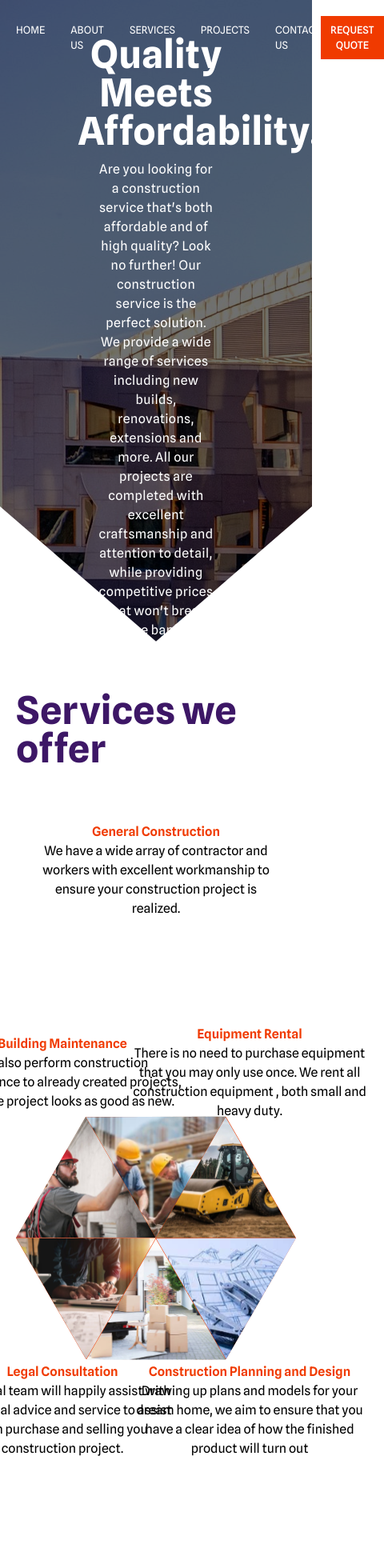
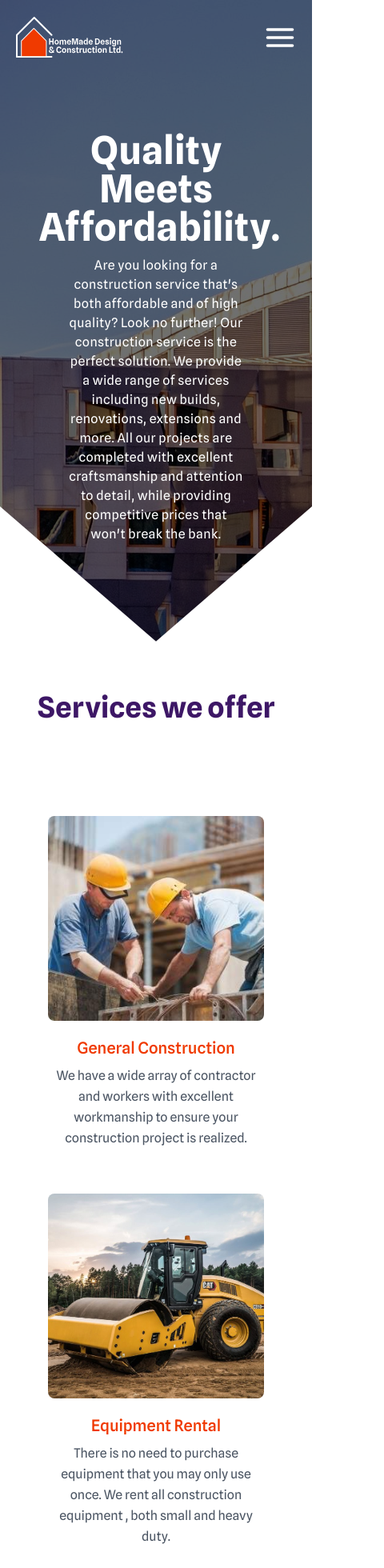
Before and after one commit to aldaineclarke/HMD-Construction, an Angular app: page /home in a window 390 px wide. Shown: the top 1960 px of the page at 80% size, 480 px wide, since content can reach past the window. Built offline with nearby package versions, Linux system fonts and the light colour scheme.

Commit message:
made the testimonial section responsive

```diff
--- a/src/app/Pages/home/home.component.html
+++ b/src/app/Pages/home/home.component.html
@@ -10,13 +10,35 @@
                 <li class="nav__item" title="Projects" routerLink="/home" fragment="projects" ><a class="nav__link">PROJECTS</a></li>
                 <li class="nav__item" title="Contact Us" routerLink="/contact"><a class="nav__link">CONTACT US</a></li>
             </div>
-            <li class="nav__item" title="Request Quote" routerLink="/contact" fragment="quoteSection"><button class="btn btn--secondary">REQUEST QUOTE</button></li>
+            <li class="nav__item cta" title="Request Quote" routerLink="/contact" fragment="quoteSection"><button class="btn btn--secondary">REQUEST QUOTE</button></li>
+            <li class="hamburger" title="Menu Icon" (click)="toggleNav()"><svg width="40" height="40" viewBox="0 0 20 20" fill="none" xmlns="http://www.w3.org/2000/svg">
+                <path d="M2.21271 5H17.7873" stroke="#FFFFFF" stroke-width="1.73051" stroke-linecap="round"/>
+                <path d="M2.21271 10H17.7873" stroke="#FFFFFF" stroke-width="1.73051" stroke-linecap="round"/>
+                <path d="M2.21271 15H17.7873" stroke="#FFFFFF" stroke-width="1.73051" stroke-linecap="round"/>
+                </svg>
+            </li>
         </ul>
+        <div [class]="{'mobile_nav': true, 'active': active}">
+            <span class="close_icon" (click)="toggleNav()">
+                <svg width="40" height="40" viewBox="0 0 40 40" fill="none" xmlns="http://www.w3.org/2000/svg">
+                    <path d="M11.6161 11.6161C12.1043 11.128 12.8957 11.128 13.3839 11.6161L20 18.2322L26.6161 11.6161C27.1043 11.128 27.8957 11.128 28.3839 11.6161C28.872 12.1043 28.872 12.8957 28.3839 13.3839L21.7678 20L28.3839 26.6161C28.872 27.1043 28.872 27.8957 28.3839 28.3839C27.8957 28.872 27.1043 28.872 26.6161 28.3839L20 21.7678L13.3839 28.3839C12.8957 28.872 12.1043 28.872 11.6161 28.3839C11.128 27.8957 11.128 27.1043 11.6161 26.6161L18.2322 20L11.6161 13.3839C11.128 12.8957 11.128 12.1043 11.6161 11.6161Z" fill="white"/>
+                    </svg>
+            </span>
+            <ul class="mobile_nav__group">
+                <li class="mobile_nav__item" title="Home" routerLink="/home"><a class="nav__link">HOME</a></li>
+                <li class="mobile_nav__item" title="About Us" routerLink="/about"><a class="nav__link">ABOUT US</a></li>
+                <li class="mobile_nav__item" title="Services" routerLink="/home" fragment="services"><a class="nav__link">SERVICES</a></li>
+                <li class="mobile_nav__item" title="Projects" routerLink="/home" fragment="projects"><a class="nav__link">PROJECTS</a></li>
+                <li class="mobile_nav__item" title="Contact Us" routerLink="/contact"><a class="nav__link">CONTACT US</a></li>
+                <li class="mobile_nav___item" title="Request Quote"routerLink="/contact" fragment="quoteSection"><button class="btn btn--tertiary">REQUEST QUOTE</button></li>
+
+            </ul>
+        </div>
     </nav>
 </header>
 <section class="hero">
     <div class="constrained flex items-center h-full w-full">
-            <div class="intro text-white z-[3] w-1/2 m-auto text-center">
+            <div class="intro text-white z-[3] w-3/4 m-auto text-center">
 
                 <h1 class="text-5xl font-bold mb-3">Quality Meets
                     Affordability.</h1>
@@ -31,6 +53,22 @@
     <div class="constrained">
 
         <h2 class="heading">Services we offer</h2>
+        <section class="text-gray-600 body-font grid_services">
+            <div class="container px-5 py-24 mx-auto">
+
+              <div class="flex flex-wrap sm:-m-4 -mx-4 -mb-10 -mt-4">
+                <div class="p-4 md:w-1/3 sm:mb-0 mb-6" *ngFor="let service of services">
+                  <div class="rounded-lg h-64 overflow-hidden">
+                    <img alt="content" class="object-cover object-center h-full w-full" [src]="service.img">
+                  </div>
+                  <h2 class="text-xl font-medium title-font text-mainOrange mt-5 text-center">{{service.title}}</h2>
+                  <p class="text-base leading-relaxed mt-2 text-center">{{service.desc}}</p>
+                </div>
+
+
+              </div>
+            </div>
+          </section>
 
         <div class="hexagon">
             <!-- <div class="shards">
@@ -50,7 +88,7 @@
                 <p class="service__desc">There is no need to purchase equipment that you may only use once. We rent all construction equipment , both small and heavy duty.</p>
             </div>
             <div class="service">
-                <p class="service__title">Construction Planning and Design</p>
+                <p class="service__title">Construction Planning & Design</p>
                 <p class="service__desc">Drawing up plans and models for your dream home,
                     we aim to ensure that you have a clear idea of how the finished product will turn out </p>
             </div>
@@ -72,7 +110,7 @@
 </section>
 <section class="statistics">
     <div class="constrained">
-        <div class="statistic">
+        <div class="statistic flex">
             <p class="statistic__num">400+</p>
             <p class="statistic__name">Total Workers</p>
             <p class="statistic__desc">With our large labor force, we are confident to be able to complete your project within the shortest possible timeframe.</p>
@@ -139,8 +177,8 @@
     </div>
 </section>
 <section class="testimonials pl-0 mt-[20vh]">
-    <div class="constrained  grid grid-cols-2">
-        <div class=" w-3/4 relative">
+    <div class="constrained  testimonial_section">
+        <div class="relative head-section">
             <img src="/assets/HMDC/large-home-g6c9303983_1280.jpg" alt="" class="h-screen object-cover">
             <div class="bubbled">
                 <h2 class="heading">Testimonials</h2>
--- a/src/app/Pages/home/home.component.scss
+++ b/src/app/Pages/home/home.component.scss
@@ -31,9 +31,6 @@ header{
     z-index: 3;
     width: 100%;
 
-    nav{
-    }
-
     .nav{
         display:flex;
         width: 100%;
@@ -41,7 +38,7 @@ header{
         align-items: center;
         justify-content: space-between;
         padding: 20px;
-        color: white;
+        @apply text-white ;
     }
     .nav__item-group{
         display:flex;
@@ -69,6 +66,39 @@ header{
 
 }
 
+.hamburger{
+    display:none;
+}
+.mobile_nav{
+    position: absolute;
+    transform: translateX(-100%);
+    transition: 800ms ease-in-out transform;
+    top:0;
+    left:0;
+    right:0;
+    bottom:0;
+
+    z-index: 7;
+    @apply bg-mainPurple h-screen w-screen flex flex-col items-center justify-center text-white text-center gap-2 p-5;
+
+    display:none;
+
+    .close_icon{
+        @apply mb-auto self-end;
+    }
+
+    .mobile_nav__group{
+        @apply mb-auto flex flex-col gap-2 text-xl;
+    }
+
+    &.active{
+        transform: translateX(0);
+    }
+}
+
+
+
+
 
 .hexagon{
     margin: 8rem 0 16rem ;
@@ -81,8 +111,10 @@ header{
 }
 .hexagon img{
     // position: absolute;
-    height: 100%;
+    max-height: 724px;
+    height: 55vw;
     width: 100%;
+    display:inline-block;
 
 }
 .service{
@@ -94,7 +126,7 @@ header{
         @apply text-mainOrange font-semibold text-center;
     }
     .service__desc{
-        @apply w-[300px] text-center;
+        @apply w-[250px] text-center text-sm;
     }
 
 
@@ -104,11 +136,11 @@ header{
     }
 
     &:nth-of-type(2){
-        transform: translate(30vw, -20vh);
+        transform: translate(32vw, -20vh);
 
     }
     &:nth-of-type(3){
-        transform: translate(30vw, 30vh);
+        transform: translate(32vw, 35vh);
 
     }
     &:nth-of-type(4){
@@ -116,7 +148,7 @@ header{
 
     }
     &:nth-of-type(5){
-        transform: translate(-30vw, 30vh);
+        transform: translate(-32vw, 35vh);
 
     }
     &:nth-of-type(6){
@@ -183,7 +215,7 @@ header{
     @apply bg-mainPurple text-white;
 
     .constrained{
-        @apply flex justify-between gap-20;
+        @apply flex flex-wrap justify-between gap-20 sm:flex-wrap sm:w-3/4 md:flex-nowrap;
     }
     .statistic{
         @apply text-center py-5 flex flex-col gap-2;
@@ -198,7 +230,7 @@ header{
 
 }
 .heading{
-    @apply text-mainPurple font-bold text-5xl;
+    @apply text-mainPurple font-bold text-4xl text-center lg:text-5xl ;
 }
 .projects{
 
@@ -249,17 +281,28 @@ header{
 }
 
 .testimonials .bubbled{
-    @apply bg-mainOrange w-[350px] h-[350px] absolute top-1/2 right-0 translate-x-1/2 -translate-y-1/2 flex items-center justify-center rounded-full;
+    @apply bg-mainOrange right-1/2 -translate-x-1/2 w-[70vw] h-[70vw] sm:w-[25vw] sm:h-[25vw] max-w-[360px] max-h-[360px] absolute sm:top-1/2 sm:right-0 translate-x-1/2 -translate-y-1/2 flex items-center justify-center rounded-full;
 }
 .bubbled .heading{
-    @apply text-white;
+    @apply text-white text-[8vw] sm:text-[3.2vw]  2xl:text-5xl;
 }
+.testimonial_section{
+    @apply grid grid-cols-1 sm:grid-cols-2 ;
 
+
+    .head-section{
+        @apply  md:w-3/4 relative;
+    }
+
+    img{
+        @apply w-full h-full object-center object-cover hidden sm:flow-root;
+    }
+}
 .testimonials__group{
-    @apply flex mt-20 mx-5 gap-5;
+    @apply flex mt-20 mx-5 gap-5  text-center flex-wrap md:flex-nowrap;
 
     .testimonial{
-        @apply flex-grow basis-1/2 flex flex-col gap-2;
+        @apply flex-grow basis-1/2 flex flex-col gap-2 relative z-[5];
     }
     .testimonial__title{
         @apply uppercase font-semibold text-lg;
@@ -345,3 +388,66 @@ header{
     justify-content: flex-end;
     font-size: .7rem;
 }
+
+.grid_services{display:none;}
+
+
+@media(max-width:1024px){
+    .grid_services{display:flow-root}
+
+    .hexagon{
+        display:none;
+    }
+
+    .service{
+        position:absolute;
+        z-index: 3;
+
+        .service__title{
+            @apply text-mainOrange font-semibold text-center;
+        }
+        .service__desc{
+            @apply w-[250px] text-center text-sm;
+        }
+
+
+
+        &:nth-of-type(1){
+            transform: translate(0,-35vh);
+        }
+
+        &:nth-of-type(2){
+            transform: translate(32vw, -20vh);
+
+        }
+        &:nth-of-type(3){
+            transform: translate(32vw, 35vh);
+
+        }
+        &:nth-of-type(4){
+            transform: translate(0, 50vh);
+
+        }
+        &:nth-of-type(5){
+            transform: translate(-32vw, 35vh);
+
+        }
+        &:nth-of-type(6){
+            transform: translate(-30vw, -20vh);
+
+        }
+    }
+
+}
+
+@media(max-width:760px){
+    .mobile_nav{
+        display:flex;
+    }
+    .hamburger{
+        display:inline-block;
+    }
+    .nav .nav__item-group, .nav .cta{
+        display:none;
+    }
+}
--- a/src/app/Pages/home/home.component.ts
+++ b/src/app/Pages/home/home.component.ts
@@ -9,7 +9,50 @@ export class HomeComponent implements OnInit {
 
   constructor() { }
 
+  services = [
+    {
+      title: "General Construction",
+      desc: "We have a wide array of contractor and workers with excellent workmanship to ensure your construction project is realized.",
+      img: "/assets/HMDC/ConstructionBlue.jpg"
+    },
+    {
+      title: "Equipment Rental",
+      desc: "There is no need to purchase equipment that you may only use once. We rent all construction equipment , both small and heavy duty.",
+      img: "/assets/HMDC/Vibratory-Compactor-GC-1024x683.jpeg"
+
+    },
+    {
+      title: "Construction Planning & Design",
+      desc: "Drawing up plans and models for your dream home, we aim to ensure that you have a clear idea of how the finished product will turn out ",
+      img: "/assets/HMDC/images.jfif"
+
+    },
+    {
+      title: "Transportation Solution",
+      desc: "Moving into your new home could never have been this easy. Take advantage of our moving and transportation  service.",
+      img: "/assets/HMDC/moving truck.jpg"
+
+    },
+    {
+      title: "Legal Consultation",
+      desc: "Our legal team will happily assist with beneficial advice and service to assist with purchase and selling you construction project.",
+      img: "/assets/HMDC/construction-consulting-1.jpg"
+
+    },
+    {
+      title: "Building Maintenance",
+      desc: "We also perform construction maintenance to already created projects, make the project looks as good as new.",
+      img: "/assets/HMDC/maintenance.jpg"
+
+    },
+
+  ]
+
   ngOnInit(): void {
+  }
+  active = false;
+  toggleNav(){
+    this.active = !this.active;
   }
 
 }
```
